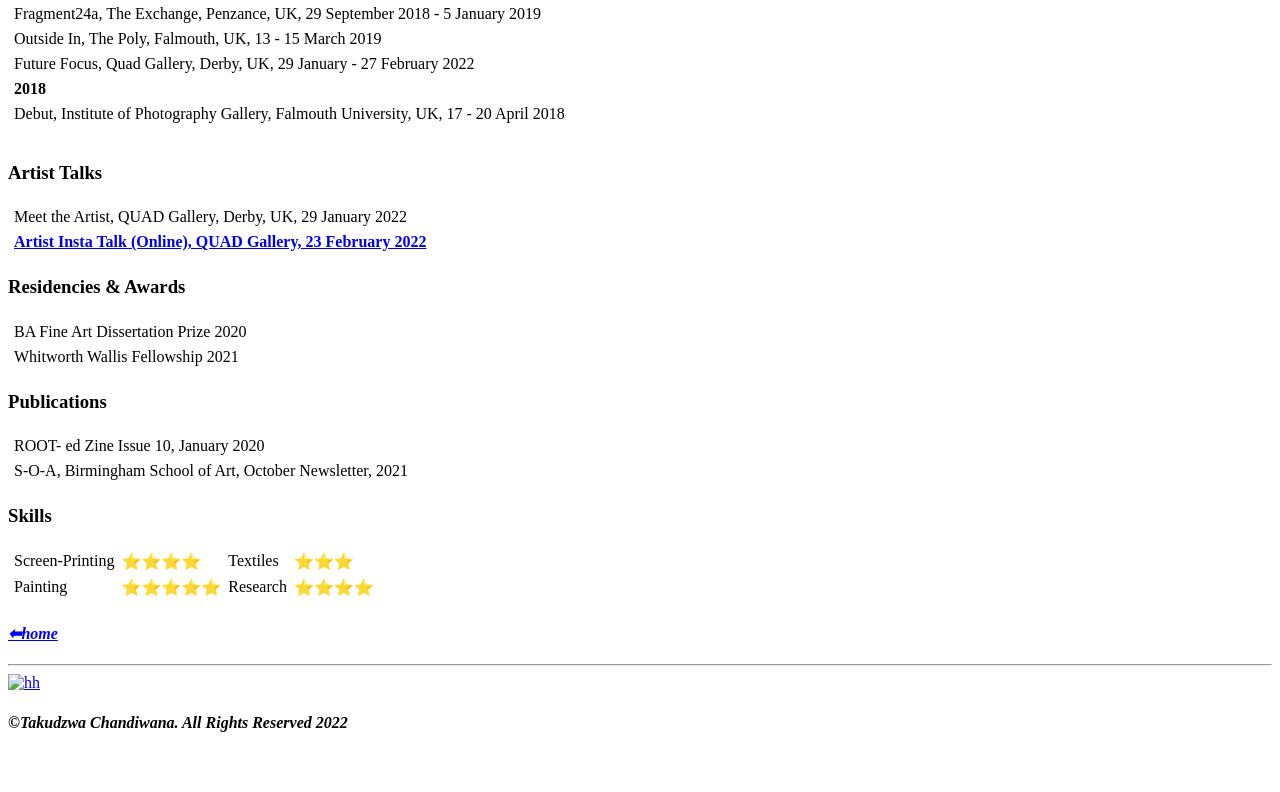
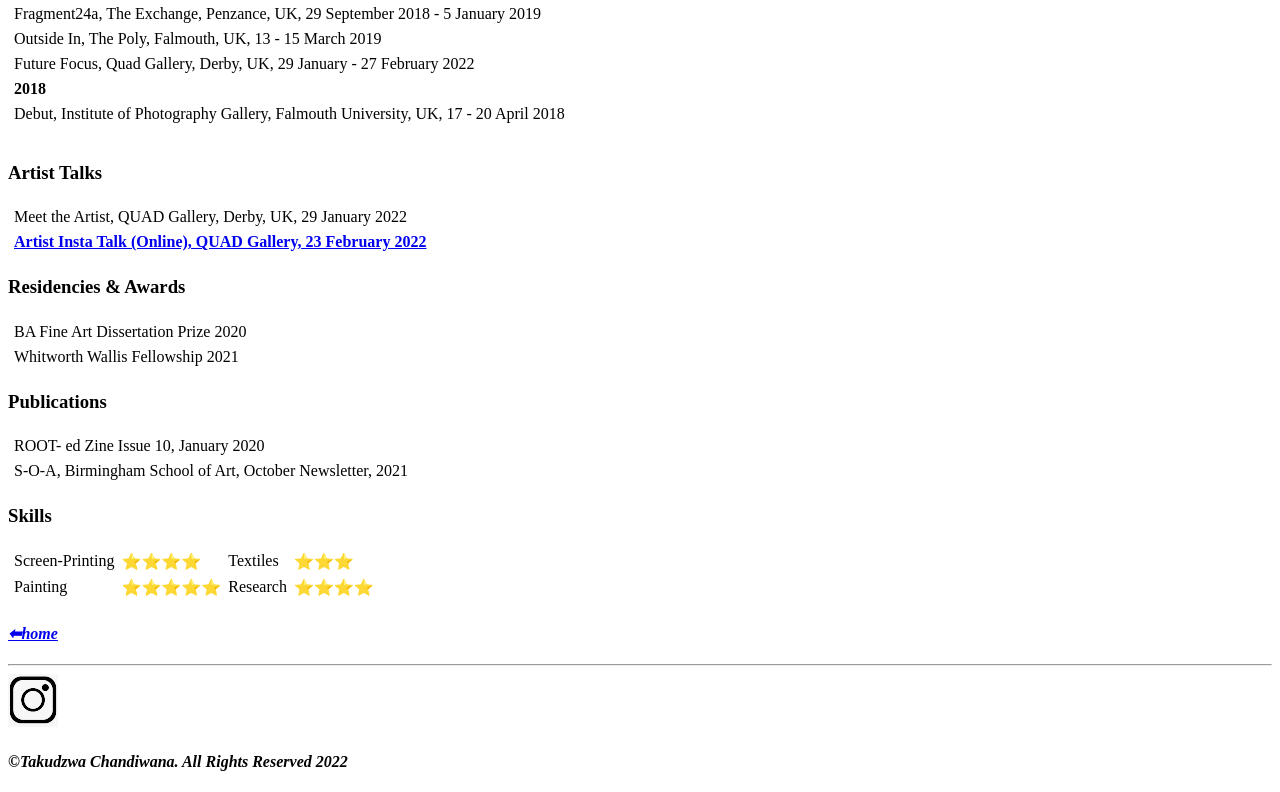
Before and after one commit to Taku20202/cvv, a plain HTML site: page cvtables.html in a window 1280 px wide. Shown: the part 561-1353 px from the top of the page. Before the commit the page ends 1314 px from the top, so only its background shows below. Drawn offline with Linux system fonts and the light colour scheme.

Commit message:
Add initial cv website files

```diff
--- a/cvtables.html
+++ b/cvtables.html
@@ -142,7 +142,7 @@
     <h4><em><strong><a href="index.html">⬅home</a></strong></em></h4>
     <hr>
     <a href="https://www.instagram.com/takudzwachandiwana/">
-      <img src="images/instagram logo.jpg" alt="hh"></a>
+      <img src="instagram logo.jpg" alt="hh"></a>
     <h4><em>©Takudzwa Chandiwana. All Rights Reserved 2022</em></h4>
   </body>
 
```
